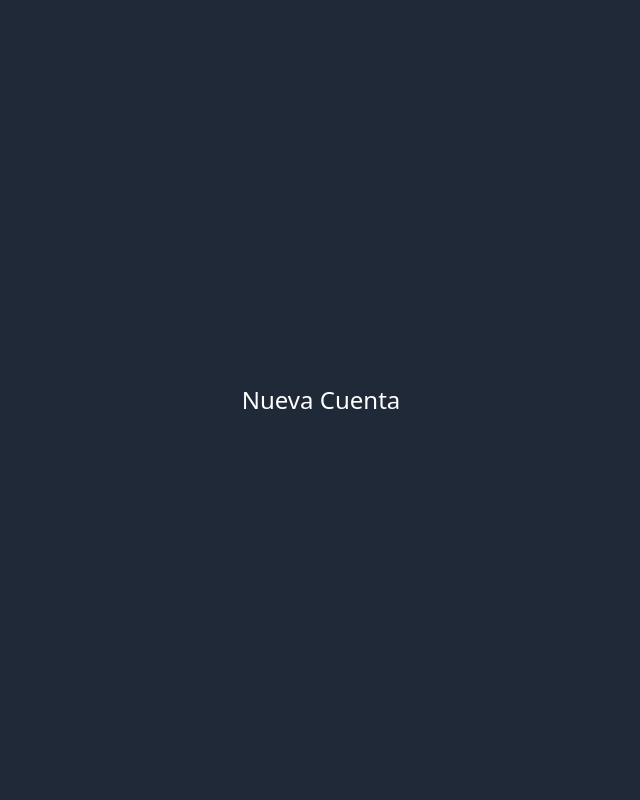
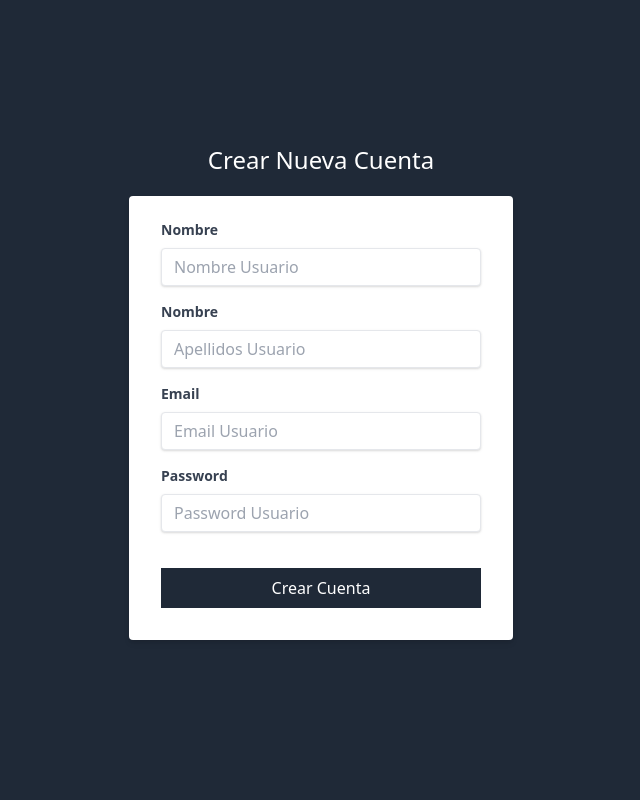
Before and after one commit to AntonioZurano/crmcliente, a Next.js app: page /nuevacuenta in a window 1280 px wide. Shown: the top 800 px of the page, without its empty margins (319-959 px from the left). Built offline with nearby package versions, Linux system fonts and the light colour scheme.

Commit message:
create form nuevacuenta

```diff
--- a/pages/login.js
+++ b/pages/login.js
@@ -38,7 +38,7 @@
                         </div>
                         <input
                             type="submit"
-                            className="bg-gray-800 w-full mt-5 p-2 text-white uppercase hover:bg-gray-900"
+                            className="bg-gray-800 w-full mt-5 p-2 text-white hover:bg-gray-900"
                             value="Iniciar Sesión"
                         />
                     </form>
--- a/pages/nuevacuenta.js
+++ b/pages/nuevacuenta.js
@@ -3,12 +3,76 @@
 
 const NuevaCuenta = () => {
     return (
+
         <>
+
             <Layout>
-                <h1 className="text-center text-2xl text-white font-light">Nueva Cuenta</h1>
+                <h1 className="text-center text-2xl text-white font-light">Crear Nueva Cuenta</h1>
+
+                <div className="flex justify-center mt-5">
+                    <div className="w-full max-w-sm">
+                        <form
+                            className="bg-white rounded shadow-md px-8 pt-6 pb-8 mb-4"
+                        >
+                            <div className="mb-4">
+                                <label
+                                    className="block text-gray-700 text-sm font-bold mb-2"
+                                    htmlFor="nombre"
+                                >Nombre</label>
+                                <input
+                                    className="shadow appearance-none border rounded w-full py-2 px-3 text-gray-700 leading-tight focus:outline-none focus:shadow-outline"
+                                    id="nombre"
+                                    type="text"
+                                    placeholder="Nombre Usuario"
+                                />
+                            </div>
+                            <div className="mb-4">
+                                <label
+                                    className="block text-gray-700 text-sm font-bold mb-2"
+                                    htmlFor="apellido"
+                                >Nombre</label>
+                                <input
+                                    className="shadow appearance-none border rounded w-full py-2 px-3 text-gray-700 leading-tight focus:outline-none focus:shadow-outline"
+                                    id="apellido"
+                                    type="text"
+                                    placeholder="Apellidos Usuario"
+                                />
+                            </div>
+                            <div className="mb-4">
+                                <label
+                                    className="block text-gray-700 text-sm font-bold mb-2"
+                                    htmlFor="email"
+                                >Email</label>
+                                <input
+                                    type="email"
+                                    className="shadow appearance-none border rounded w-full py-2 px-3 text-gray-700 leading-tight focus:outline-none focus:shadow-outline"
+                                    id="email"
+                                    placeholder="Email Usuario"
+                                />
+                            </div>
+                            <div className="mb-4">
+                                <label
+                                    className="block text-gray-700 text-sm font-bold mb-2"
+                                    htmlFor="password"
+                                >Password</label>
+                                <input
+                                    type="password"
+                                    className="shadow appearance-none border rounded w-full py-2 px-3 text-gray-700 leading-tight focus:outline-none focus:shadow-outline"
+                                    id="password"
+                                    placeholder="Password Usuario"
+                                />
+                            </div>
+                            <input
+                                type="submit"
+                                className="bg-gray-800 w-full mt-5 p-2 text-white hover:bg-gray-900"
+                                value="Crear Cuenta"
+                            />
+                        </form>
+                    </div>
+                </div>
             </Layout>
         </>
-     );
+    );
 }
 
 export default NuevaCuenta;
```
